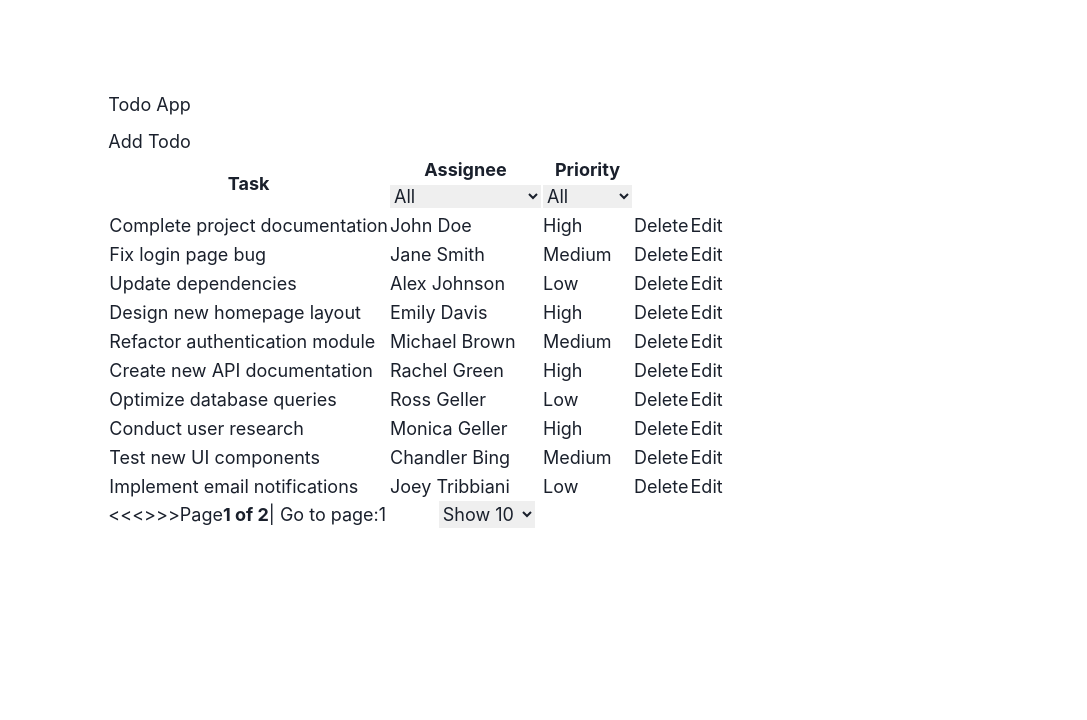
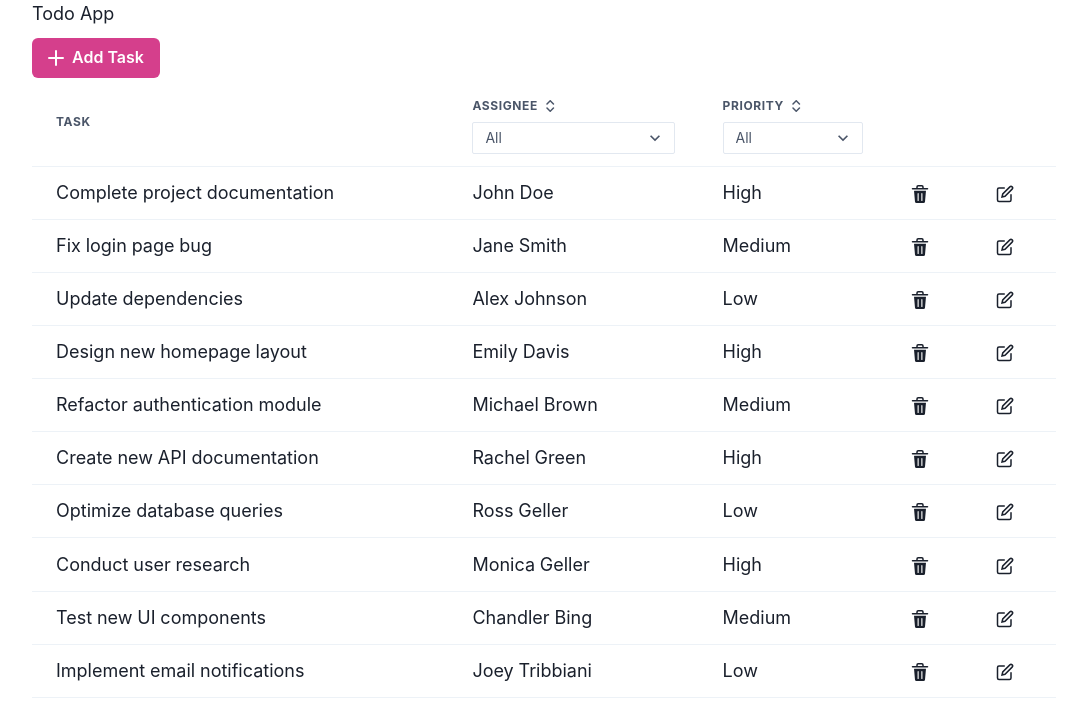
Before and after one commit to GigoDev/ToDoList, a React (Vite) app: page /todo in a window 1280 px wide. Shown: the top 720 px of the page, without its empty margins (96-1183 px from the left). Built offline with nearby package versions, Linux system fonts and the light colour scheme.

Commit message:
Improve UI

```diff
--- a/package.json
+++ b/package.json
@@ -10,6 +10,7 @@
     "preview": "vite preview"
   },
   "dependencies": {
+    "@chakra-ui/icons": "^2.2.4",
     "@chakra-ui/react": "^2.10.2",
     "@emotion/react": "^11.13.3",
     "@emotion/styled": "^11.13.0",
--- a/src/RootCmp.jsx
+++ b/src/RootCmp.jsx
@@ -12,12 +12,12 @@ export function RootCmp() {
       <main className="main-container">
         <Routes>
           <Route path="/" element={<Navigate to="/todo" />} />
-          <Route path="/todo" element={<TodoIndex />} />
-          <Route element={<TodoEdit />} path="/todo/edit" />
-          <Route element={<TodoEdit />} path="/todo/edit/:todoId" />
-
+          <Route path="/todo" element={<TodoIndex />} >
+            <Route element={<TodoEdit />} path="/todo/edit" />
+            <Route element={<TodoEdit />} path="/todo/edit/:todoId" />
+          </Route>
         </Routes>
-        <ToastContainer autoClose={1000} />
+        <ToastContainer autoClose={1500} />
       </main>
     </ChakraProvider>
   )
--- a/src/assets/styles/RootCmp.scss
+++ b/src/assets/styles/RootCmp.scss
@@ -1,4 +1,4 @@
-.main-container {
-    min-height: 100vh ;
-    overflow: hidden;
-}
+// .main-container {
+//     min-height: 100vh ;
+//     overflow: hidden;
+// }
--- a/src/assets/styles/basics/_base.scss
+++ b/src/assets/styles/basics/_base.scss
@@ -9,7 +9,7 @@ html {
 
 body {
     max-width: 1024px;
-    margin: 0 auto;
+    margin: 0 auto !important;
 
     font-size: rem(18px);
 }
--- a/src/assets/styles/basics/_layout.scss
+++ b/src/assets/styles/basics/_layout.scss
@@ -1,4 +1,4 @@
-.main-container {
-    display: grid;
-    place-items: center;
-}
+// .main-container {
+//     display: grid;
+//     place-items: center;
+// }
--- a/src/assets/styles/main.scss
+++ b/src/assets/styles/main.scss
@@ -11,4 +11,6 @@
 // pages
 @import "RootCmp";
 
-@import "pages/TodoEdit"
+@import "pages/TodoEdit";
+@import "pages/ReactTable";
+@import "pages/TodoIndex";
--- /dev/null
+++ b/src/assets/styles/pages/_ReactTable.scss
@@ -0,0 +1,9 @@
+.sort-header{
+    display: flex;
+    align-items: center;
+    gap: .4rem;
+
+    padding-block: .5rem;
+
+    cursor: pointer;
+}
--- /dev/null
+++ b/src/assets/styles/pages/_TodoIndex.scss
@@ -0,0 +1,4 @@
+// .todo-index{
+//     width: 90vw;
+//     height: 100%;
+// }
--- a/src/cmps/Filter.jsx
+++ b/src/cmps/Filter.jsx
@@ -1,10 +1,12 @@
+import { Select } from "@chakra-ui/react";
+
 export function Filter({ column, todos, displayedRowsLength }) {
     const columnFilterValue = column.getFilterValue()
     const { filterVariant } = column.columnDef.meta ?? {}
 
 
     if (!filterVariant) return null
-    if (!displayedRowsLength)  column.setFilterValue('')
+    if (!displayedRowsLength) column.setFilterValue('')
 
     function getUniqueValues(data, accessorKey) {
         const values = data.map(item => item[accessorKey]);
@@ -14,7 +16,9 @@ export function Filter({ column, todos, displayedRowsLength }) {
     // Get unique values for the select filter
     const uniqueValues = getUniqueValues(todos, column.columnDef.accessorKey)
     return (
-        <select
+        <Select
+            className="filter"
+            size='sm'
             onChange={e => column.setFilterValue(e.target.value)}
             value={columnFilterValue?.toString()}
         >
@@ -24,6 +28,6 @@ export function Filter({ column, todos, displayedRowsLength }) {
                     {value}
                 </option>
             ))}
-        </select>
+        </Select>
     );
 }
--- a/src/cmps/ReactTable.jsx
+++ b/src/cmps/ReactTable.jsx
@@ -8,8 +8,23 @@ import {
     getSortedRowModel,
     useReactTable,
 } from '@tanstack/react-table'
+
+import {
+    Table,
+    Thead,
+    Tbody,
+    Tfoot,
+    Tr,
+    Th,
+    Td,
+    TableCaption,
+    TableContainer,
+    Input,
+} from '@chakra-ui/react'
+
 import { Filter } from './Filter'
 import { Link } from 'react-router-dom'
+import { ArrowUpDownIcon, DeleteIcon, EditIcon, TriangleDownIcon, TriangleUpIcon } from '@chakra-ui/icons'
 
 
 export function ReactTable({ data, onRemoveTodo }) {
@@ -41,13 +56,14 @@ export function ReactTable({ data, onRemoveTodo }) {
             {
                 id: 'delete',
                 cell: ({ row }) => (
-                        <button onClick={() => onRemoveTodo(row.original._id)}>Delete </button>
+
+                    <DeleteIcon onClick={() => onRemoveTodo(row.original._id)} style={{ cursor: 'pointer' }} />
                 ),
             },
             {
                 id: 'edit',
                 cell: ({ row }) => (
-                        <button><Link to={`/todo/edit/${row.original._id}`}>Edit</Link></button>
+                    <Link to={`/todo/edit/${row.original._id}`}>< EditIcon /></Link>
                 ),
             },
 
@@ -75,57 +91,58 @@ export function ReactTable({ data, onRemoveTodo }) {
     const displayedRows = table.getRowModel().rows
 
     return (
-        <div className="p-2">
-            <table>
-                <thead>
+        <div >
+            <TableContainer>
+                <Table>
+                    <Thead>
                         {table.getHeaderGroups().map(headerGroup => (
-                        <tr key={headerGroup.id}>
+                            <Tr key={headerGroup.id}>
                                 {headerGroup.headers.map(header => {
                                     return (
-                                    <th key={header.id} colSpan={header.colSpan}>
+                                        <Th key={header.id} colSpan={header.colSpan} className='table-header'>
                                             {header.isPlaceholder ? null : (
                                                 <>
                                                     <div
-                                                    className={header.column.getCanSort() ? 'cursor-pointer select-none' : ''}
+                                                        className={header.column.getCanSort() ? 'sort-header' : ''}
                                                         onClick={header.column.getToggleSortingHandler()}
                                                     >
                                                         {flexRender(header.column.columnDef.header, header.getContext())}
                                                         {{
-                                                        asc: ' 🔼',
-                                                        desc: ' 🔽',
+                                                            asc: <TriangleUpIcon />,
+                                                            desc: <TriangleDownIcon />,
                                                         }[header.column.getIsSorted()] ?? null}
+                                                        {(header.column.getCanSort() && !header.column.getIsSorted()) && <ArrowUpDownIcon />}
                                                     </div>
                                                     {header.column.getCanFilter() ? (
-                                                    <div>
                                                         <Filter column={header.column} todos={data} displayedRowsLength={displayedRows.length} />
-                                                    </div>
                                                     ) : null}
                                                 </>
                                             )}
-                                    </th>
+                                        </Th>
                                     )
                                 })}
-                        </tr>
+                            </Tr>
                         ))}
-                </thead>
-                <tbody>
+                    </Thead>
+                    <Tbody>
                         {table.getRowModel().rows.map(row => {
                             return (
-                            <tr key={row.id}>
+                                <Tr key={row.id}>
                                     {row.getVisibleCells().map(cell => {
                                         return (
-                                        <td key={cell.id}>
+                                            <Td key={cell.id}>
                                                 {flexRender(cell.column.columnDef.cell, cell.getContext())}
-                                        </td>
+                                            </Td>
                                         )
                                     })}
-                            </tr>
+                                </Tr>
                             )
                         })}
-                </tbody>
-            </table>
-            <div className="h-2" />
-            <div className="flex items-center gap-2">
+                    </Tbody>
+                </Table>
+            </TableContainer>
+
+            {/* <div className="flex ">
                 <button
                     className="border rounded p-1"
                     onClick={() => table.setPageIndex(0)}
@@ -154,7 +171,7 @@ export function ReactTable({ data, onRemoveTodo }) {
                 >
                     {'>>'}
                 </button>
-                <span className="flex items-center gap-1">
+                <span className="flex">
                     <div>Page</div>
                     <strong>
                         {table.getState().pagination.pageIndex + 1} of {table.getPageCount()}
@@ -162,7 +179,7 @@ export function ReactTable({ data, onRemoveTodo }) {
                 </span>
                 <span className="flex items-center gap-1">
                     | Go to page:
-                    <input
+                    <Input
                         type="number"
                         min="1"
                         max={table.getPageCount()}
@@ -171,7 +188,6 @@ export function ReactTable({ data, onRemoveTodo }) {
                             const page = e.target.value ? Number(e.target.value) - 1 : 0
                             table.setPageIndex(page)
                         }}
-                        className="border p-1 rounded w-16"
                     />
                 </span>
                 <select
@@ -186,7 +202,7 @@ export function ReactTable({ data, onRemoveTodo }) {
                         </option>
                     ))}
                 </select>
-            </div>
+            </div> */}
         </div>
     )
 }
--- a/src/pages/TodoEdit.jsx
+++ b/src/pages/TodoEdit.jsx
@@ -71,9 +71,9 @@ export function TodoEdit() {
                     </Select>
                 </div>
 
-                <ButtonGroup  spacing='6'>
-                    <Button colorScheme='blue'>{todoId ? 'Save' : 'Add'}</Button>
-                    <Button><Link to="/todo">Cancel</Link></Button>
+                <ButtonGroup spacing='6'>
+                    <Button type="submit" colorScheme='blue'>{todoId ? 'Save' : 'Add'}</Button>
+                    <Link to="/todo"> <Button>Cancel</Button></Link>
                 </ButtonGroup>
 
             </form>
--- a/src/pages/TodoIndex.jsx
+++ b/src/pages/TodoIndex.jsx
@@ -1,12 +1,13 @@
 import { useState, useEffect } from "react"
 import { ReactTable } from "../cmps/ReactTable"
 import { todoService } from "../services/todo.service"
-import { Link } from "react-router-dom";
+import { Link, Outlet } from "react-router-dom";
 
 import { toast } from 'react-toastify';
 import "react-toastify/dist/ReactToastify.css";
 import Swal from "sweetalert2";
-import { Spinner } from "@chakra-ui/react";
+import { Button, IconButton, Spinner } from "@chakra-ui/react";
+import { AddIcon } from "@chakra-ui/icons";
 
 
 export function TodoIndex() {
@@ -50,13 +51,16 @@ export function TodoIndex() {
 
 
 
-    if (!todos) return <Spinner thickness='4px'speed='0.65s'emptyColor='gray.200'color='blue.500'size='xl'
-  />
+    if (!todos) return <Spinner thickness='4px' speed='0.65s' emptyColor='gray.200' color='blue.500' size='xl'
+    />
     return (
         <section className="todo-index">
             <h3>Todo App</h3>
-            <Link to="/todo/edit">Add Todo</Link>
+            <Link className="add-btn" to="/todo/edit">
+                <Button leftIcon={<AddIcon />} colorScheme='pink' variant='solid'>Add Task</Button>
+            </Link>
             <ReactTable data={todos} onRemoveTodo={onRemoveTodo} />
+            <Outlet />
         </section>
 
     )
```
Also changed, not shown: 1 other file (tests, documents, lock files or other folders). Lines whose indentation alone changed are shown as unchanged.
